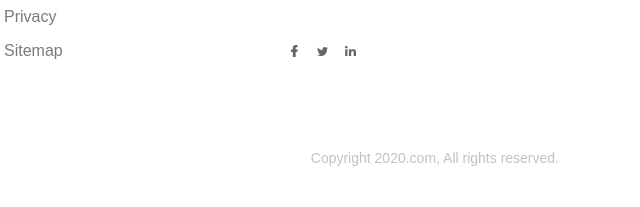
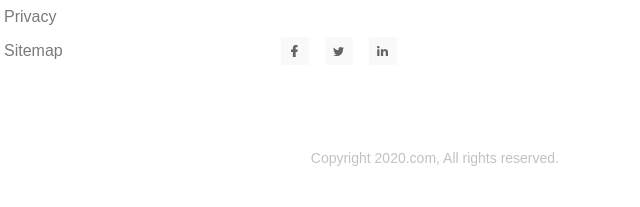
Before and after one commit to trungthao/html-css-01, a plain HTML site: page index.html in a window 1280 px wide. Shown: the part 4227-4434 px from the top of the page, 636-1276 px from the left. Drawn offline with Linux system fonts and the light colour scheme.

Commit message:
sua loi style

```diff
--- a/assets/css/styles.css
+++ b/assets/css/styles.css
@@ -611,6 +611,11 @@ a {
   align-items: center;
   width: 28px;
   height: 28px;
+  background-color: #f9f9f9;
+}
+
+.footer .social-link + .social-link {
+  margin-left: 16px;
 }
 
 .footer .social-link:hover {
```
